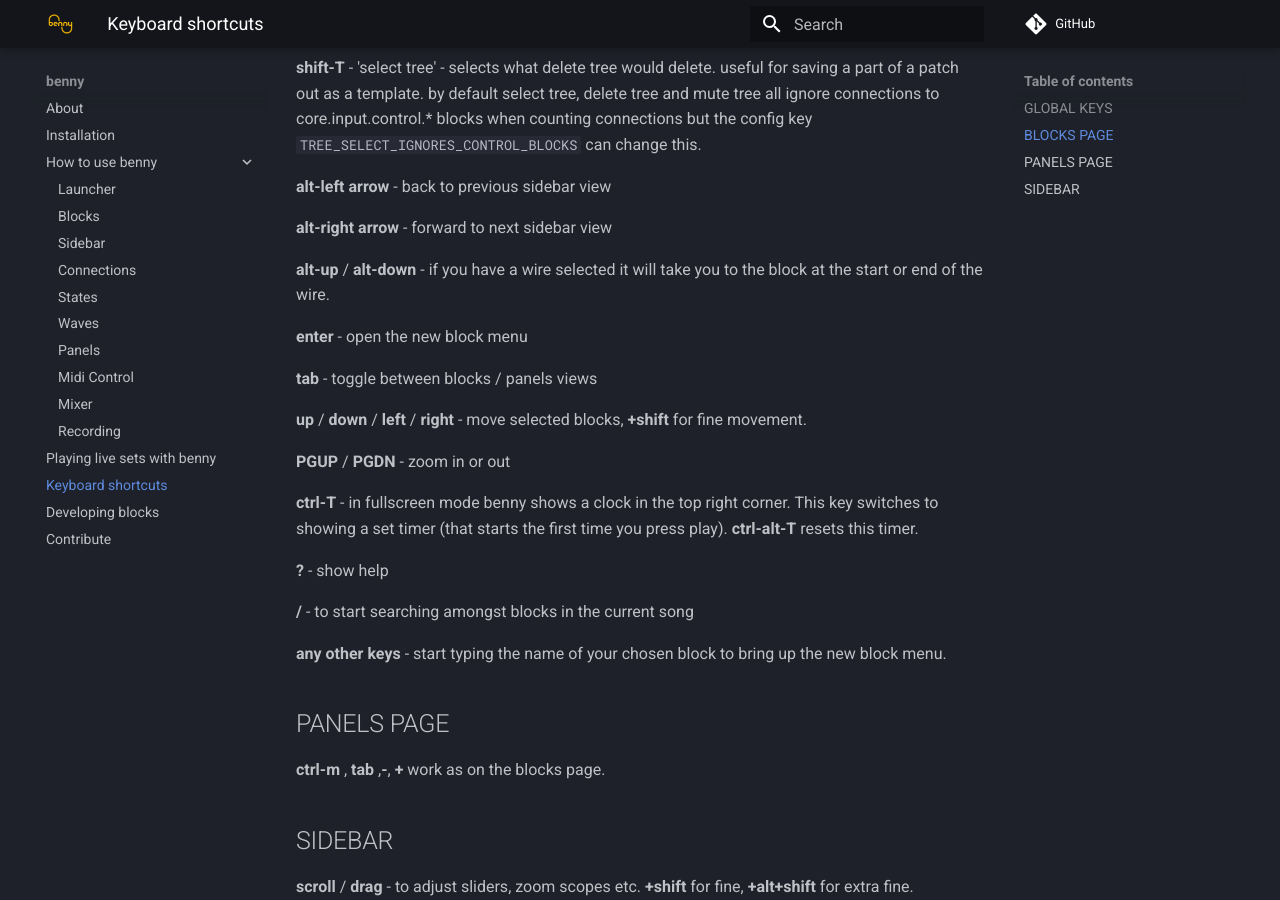
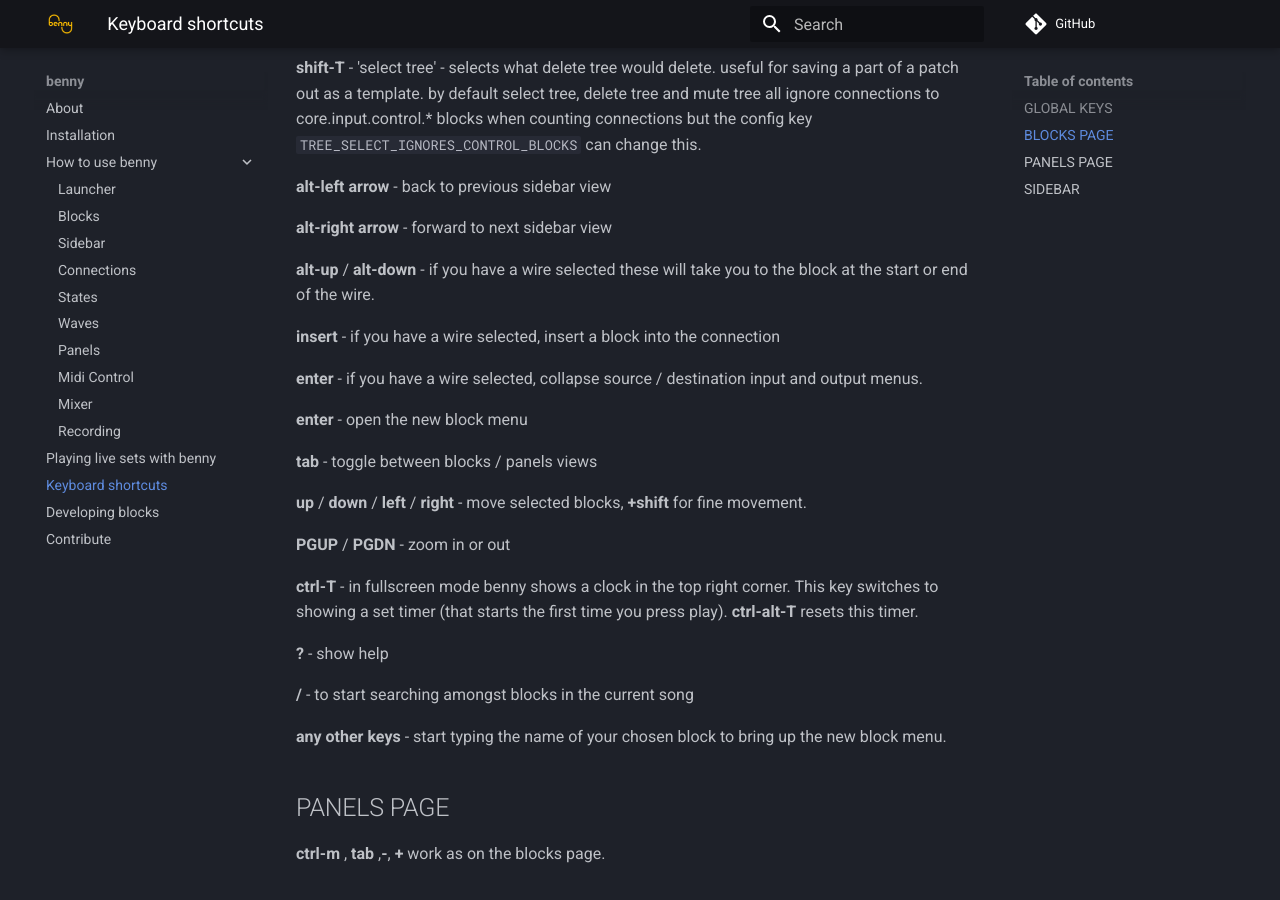
Before and after one commit to playbenny/benny_manual, an MkDocs documentation site: the page built from docs/keyboard_shortcuts.md, in a window 1280 px wide and 900 px high, scrolled down 2021 px. Built offline with MkDocs 1.6.1 and Material for MkDocs 9.7.7, drawn with Linux system fonts in a browser that asks for light colours; comment, search, counter and statistics services are not loaded.

Commit message:
note on insert in wire sidebar view

```diff
--- a/docs/keyboard_shortcuts.md
+++ b/docs/keyboard_shortcuts.md
@@ -92,7 +92,11 @@
 
 **alt-right arrow** - forward to next sidebar view
 
-**alt-up** / **alt-down** - if you have a wire selected it will take you to the block at the start or end of the wire.
+**alt-up** / **alt-down** - if you have a wire selected these will take you to the block at the start or end of the wire.
+
+**insert** - if you have a wire selected, insert a block into the connection
+
+**enter** - if you have a wire selected, collapse source / destination input and output menus.
 
 **enter** - open the new block menu
 
```
